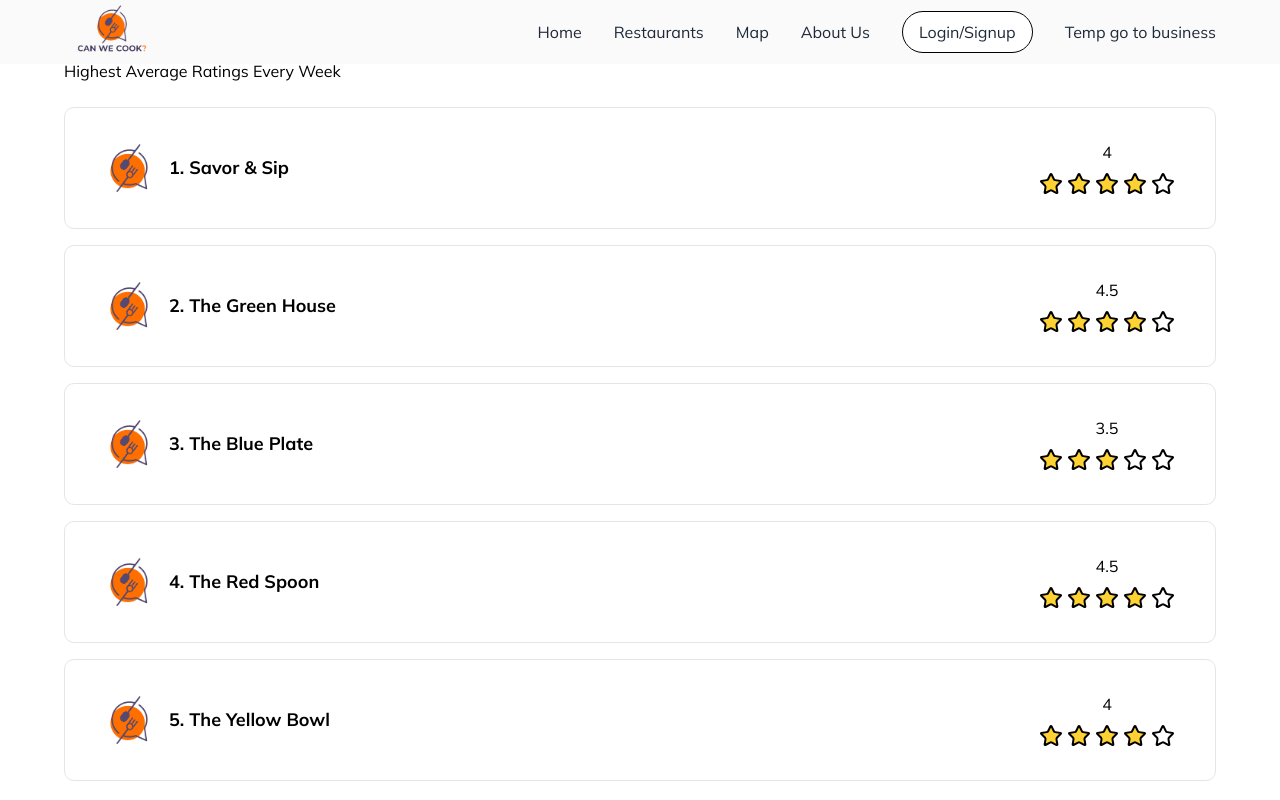
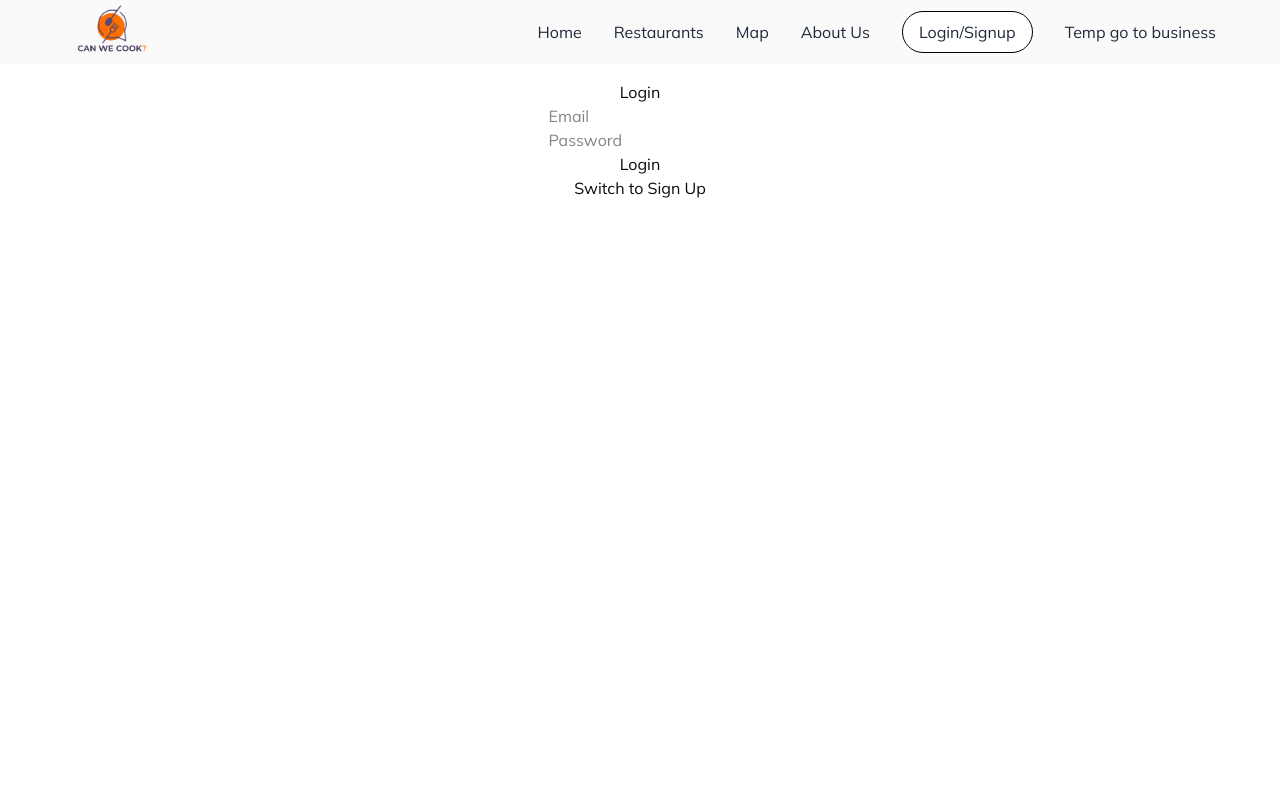
Before and after one commit to ArnoldStrdy/Can-We-Cook, a React (Vite) app: page /login in a window 1280 px wide. Before the commit this address led to /. Shown: the top 800 px of the page. Built offline with nearby package versions, Linux system fonts and the light colour scheme.

Commit message:
Simple Login Testing with Firebase

```diff
--- a/src/App.tsx
+++ b/src/App.tsx
@@ -6,7 +6,10 @@ import RestaurantDetails from "./pages/RestaurantDetails";
 import AboutUs from "./pages/AboutUs";
 import Error from "./pages/Error";
 import CustomerNavbar from "@/components/CustomerNav";
-
+import LoginPage from "./pages/LoginPage";
+import firebase from "firebase/compat/app";
+const auth = firebase.auth();
+console.log(auth.currentUser);
 function App() {
   return (
     <div>
@@ -14,6 +17,7 @@ function App() {
       <Routes>
         <Route path="/" element={<CustomerDash />} />
         <Route path="/business" element={<BusinessDash />} />
+        <Route path="/login" element={<LoginPage />} />
         <Route path="/about" element={<AboutUs />} />
         <Route path="/:section" element={<CustomerDash />} />
         <Route path="/restaurant/:id" element={<RestaurantDetails />} />
--- a/src/FirebaseConfig.tsx
+++ b/src/FirebaseConfig.tsx
@@ -1,21 +1,24 @@
-import { initializeApp } from "firebase/app";
-import { getAuth } from "firebase/auth";
+import { initializeApp, FirebaseApp } from "firebase/app";
+import { getAuth, Auth } from "firebase/auth";
 
-const firebaseConfig = {
+const firebaseConfig: {
+  apiKey: string;
+  authDomain: string;
+  projectId: string;
+  storageBucket: string;
+  messagingSenderId: string;
+  appId: string;
+} = {
   apiKey: "AIzaSyC97QicSy3yIaW-vNLcalcCS9_c4CLOmLw",
-
   authDomain: "can-we-cook.firebaseapp.com",
-
   projectId: "can-we-cook",
-
   storageBucket: "can-we-cook.firebasestorage.app",
-
   messagingSenderId: "245318796446",
-
   appId: "1:245318796446:web:1fccaa4f2d0f9a7274278f",
 };
 
-const app = initializeApp(firebaseConfig);
-const auth = getAuth(app);
-
-export { firebaseConfig };
+const app: FirebaseApp = initializeApp(firebaseConfig);
+const auth: Auth = getAuth(app);
+console.log("Firebase initialized: ", app);
+console.log("Auth initialized: ", auth.currentUser);
+export { firebaseConfig, auth };
--- a/src/components/CustomerNav.tsx
+++ b/src/components/CustomerNav.tsx
@@ -3,6 +3,8 @@ import Logo from "../assets/logoNameIcon.png";
 import { useEffect } from "react";
 import { getAuth, EmailAuthProvider } from "firebase/auth";
 import * as firebaseui from 'firebaseui';
+import React from 'react';
+import { Link } from 'react-router-dom';
 
 function CustomerNavbar() {
   const navigate = useNavigate();
@@ -107,7 +109,7 @@ function CustomerNavbar() {
               }}
               className="font-normal cursor-pointer bg-white px-4 py-2 rounded-full transition-colors border border-black hover:border-[#FF6F00] hover:text-[#FF6F00]"
             >
-              Login/Signup
+              <Link to="/login">Login/Signup</Link>
             </p>
             <p
               onClick={() => {
@@ -208,7 +210,7 @@ function CustomerNavbar() {
           }}
           className="font-normal cursor-pointer bg-white px-4 py-2 rounded-full transition-colors border border-black hover:border-[#FF6F00] hover:text-[#FF6F00]"
         >
-          Login/Signup
+          <Link to="/login">Login/Signup</Link>
         </p>
         <p
           onClick={() => {
--- a/src/pages/BusinessDash.tsx
+++ b/src/pages/BusinessDash.tsx
@@ -34,6 +34,11 @@ function BusinessDash() {
     <div className="bg-white dark:bg-black flex flex-col items-center justify-center mt-20">
       <h1 className="text-3xl font-semibold">Owner DashBoard</h1>
       <div id="reviews"></div>
+      <button
+        onClick={() => {
+          ;
+
+        }}>AAAA</button>
     </div>
   );
 }
--- /dev/null
+++ b/src/pages/LoginPage.tsx
@@ -0,0 +1,63 @@
+import React, { useState } from 'react';
+import 'firebase/compat/auth';
+import firebase from 'firebase/compat/app';
+import 'firebase/compat/auth';
+
+const LoginPage: React.FC = () => {
+    const [email, setEmail] = useState('');
+    const [password, setPassword] = useState('');
+    const [error, setError] = useState('');
+    const [isLogin, setIsLogin] = useState(true);
+    const auth = firebase.auth();
+    const persistance = firebase.auth.Auth.Persistence.SESSION;
+    console.log("Auth: ", auth.currentUser);
+    const handleLogin = async () => {
+        try {
+            await auth.setPersistence(persistance);
+            await auth.signInWithEmailAndPassword(email, password);
+            console.log("User logged in successfully");
+            console.log(auth.currentUser);
+            console.log("Is email persistent: ", auth.currentUser?.email === email);
+        } catch (error) {
+            setError((error as any).message);
+            console.error("Error logging in: ", error);
+        }
+    };
+
+    const handleSignup = async () => {
+        try {
+            await auth.createUserWithEmailAndPassword(email, password);
+            console.log("User signed up successfully");
+        } catch (error) {
+            setError((error as any).message);
+            console.error("Error signing up: ", error);
+        }
+    };
+
+    return (
+        <div className="bg-white dark:bg-black flex flex-col items-center justify-center mt-20">
+            <h2>{isLogin ? 'Login' : 'Sign Up'}</h2>
+            <input
+                type="email"
+                placeholder="Email"
+                value={email}
+                onChange={(e) => setEmail(e.target.value)}
+            />
+            <input
+                type="password"
+                placeholder="Password"
+                value={password}
+                onChange={(e) => setPassword(e.target.value)}
+            />
+            <button onClick={isLogin ? handleLogin : handleSignup}>
+                {isLogin ? 'Login' : 'Sign Up'}
+            </button>
+            {error && <p>{error}</p>}
+            <button onClick={() => setIsLogin(!isLogin)}>
+                {isLogin ? 'Switch to Sign Up' : 'Switch to Login'}
+            </button>
+        </div>
+    );
+};
+
+export default LoginPage;
```
Also changed, not shown: src/pages/FirebaseAPI.tsx (line endings or trailing spaces).
